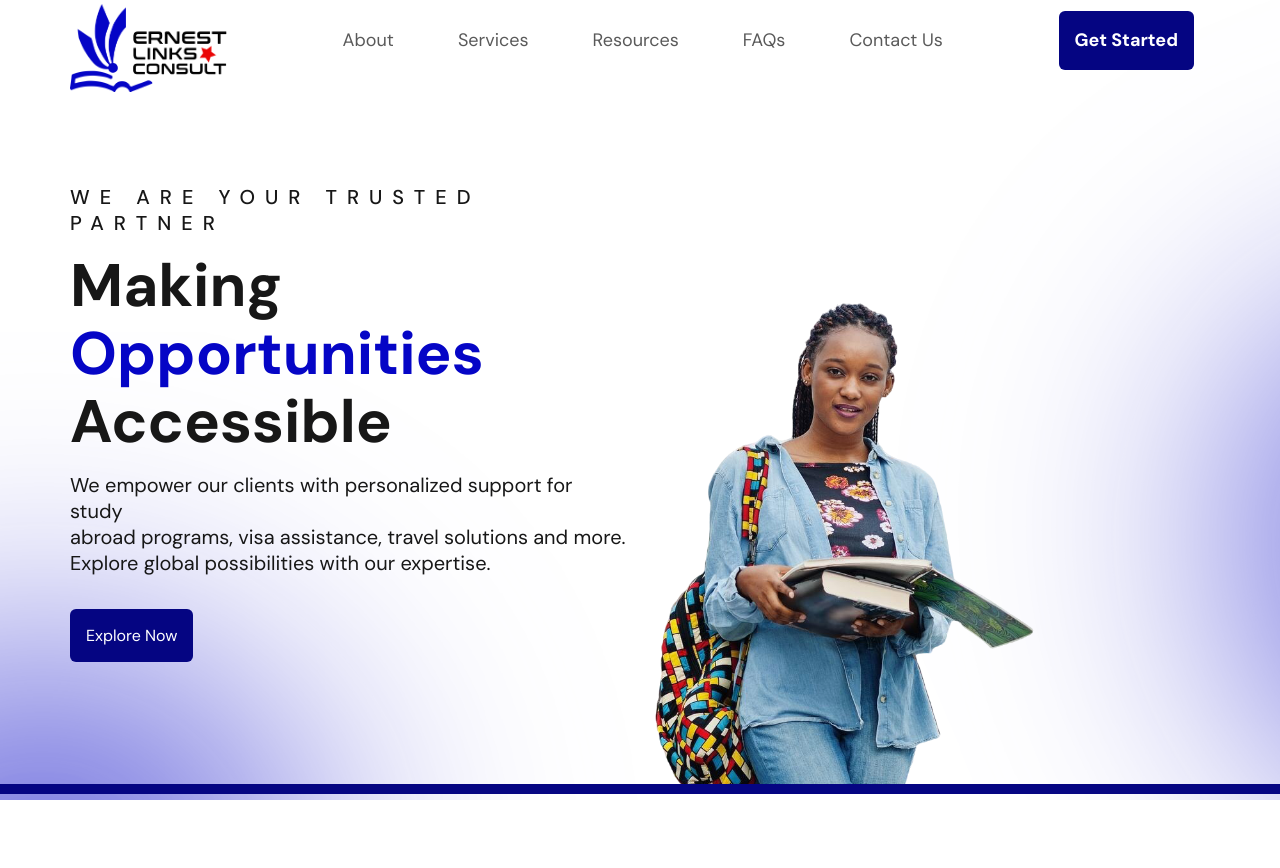
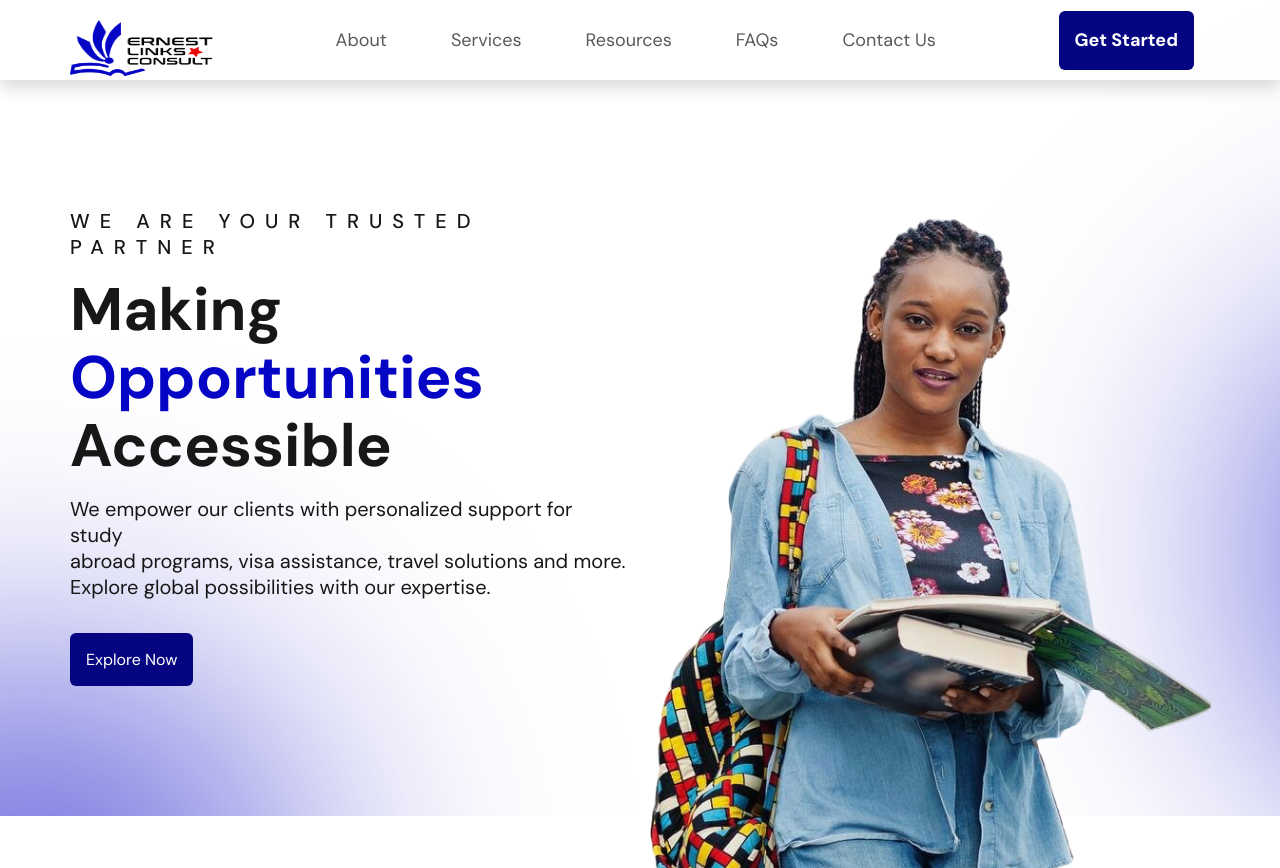
Before and after one commit to ernestlinks-consult/frontend, a Next.js app: page / in a window 1280 px wide. Before the commit the page ends 800 px from the top, so only its background shows below. Built offline with nearby package versions, Linux system fonts and the light colour scheme.

Commit message:
Updates on hero section

```diff
--- a/src/app/clientservice/page.js
+++ b/src/app/clientservice/page.js
@@ -376,7 +376,9 @@ const CustomerInfoForm = () => {
                 </div>
               </div>
 
-              <div className="border p-3 mt-4"></div>
+              <div className="border p-3 mt-4">
+
+              </div>
 
               <div className="p-4">
                 <h2 className="text-xl font-bold mb-4">Information Form</h2>
--- a/src/app/components/header/index.jsx
+++ b/src/app/components/header/index.jsx
@@ -8,33 +8,21 @@ const Navbar = () => {
   const router = useRouter();
   return (
     <>
-      {/* <div className="container-fluid" style={{ height: "8vh" }}> */}
-
-      <div
-        className="container-fluid"
-        style={{ height: "8vh", position: "relative", zIndex: 1000 }}>
+      <div className="container-fluid mt-0 mp-0" style={{ zIndex: 999 }}>
+        <div className="" style={{ height: "10vh" }}>
           <nav
-          className="navbar navbar-expand-lg bg-body-transparent"
+            className="navbar navbar-expand-lg fixed-top bg-body-light shadow"
             style={{ height: "10vh" }}>
-          <div className="container">
+            <div className="container ">
               <Link className="navbar-brand mt-3" href="/">
                 <Image
                   className="img-fluid"
+                  style={{ width: "143px", height: "7vh" }}
                   src={elc_logo}
-                width={157}
-                height={87}
                   alt="logo"
                 />
               </Link>
-            {/* <a className="navbar-brand mt-3" href="/">
-              <Image
-                className="img-fluid"
-                src={elc_logo}
-                width={157}
-                height={87}
-                alt="logo"
-              />
-            </a> */}
+
               <button
                 className="navbar-toggler"
                 type="button"
@@ -48,52 +36,6 @@ const Navbar = () => {
               <div
                 className="navContainer collapse navbar-collapse"
                 id="navbarSupportedContent">
-              {/*
-              <ul className="navbar-nav mx-auto mb-2 mb-lg-0">
-
-                <li
-                  className={`nav-item mx-4 ${
-                    router.pathname === "/" ? "active" : ""
-                  }`}>
-                  <Link className="nav-link" aria-current="page" href="/">
-                    About
-                  </Link>
-                </li>
-                <li
-                  className={`nav-item mx-4 ${
-                    router.pathname === "/" ? "active" : ""
-                  }`}>
-                  <a className="nav-link" href="/clientservice">
-                    Services
-                  </a>
-                </li>
-                <li
-                  className={`nav-item mx-4 ${
-                    router.pathname === "/" ? "active" : ""
-                  }`}>
-                  <a className="nav-link" href="#">
-                    Resources
-                  </a>
-                </li>
-                <a className="nav-link" href="/faqs">
-                  <li
-                    className={`nav-item mx-4 ${
-                      router.pathname === "/faqs" ? "active" : ""
-                    }`}>
-                    FAQs
-                  </li>
-                </a>
-
-                <li
-                  className={`nav-item mx-4 ${
-                    router.pathname === "/" ? "active" : ""
-                  }`}>
-                  <a className="nav-link" href="#">
-                    Contact Us
-                  </a>
-                </li>
-              </ul>{" "}
-              */}
                 <ul className="navbar-nav mx-auto mb-2 mb-lg-0">
                   <li
                     className={`nav-item mx-4 ${
@@ -150,6 +92,7 @@ const Navbar = () => {
             </div>
           </nav>
         </div>
+      </div>
     </>
   );
 };
--- a/src/app/globals.css
+++ b/src/app/globals.css
@@ -78,9 +78,31 @@ body {
 .active {
   color: var(--bs-nav-link-hover-color);
 }
+.hero_container {
+  max-height: 840px;
 
+  overflow: hidden;
+}
+.hero_img {
+  margin-top: 350px;
+  height: 810px;
+  object-fit: contain;
+}
 @media (max-width: 900px) {
   .navContainer {
     background-color: whitesmoke;
   }
 }
+
+@media (max-width: 868px) {
+  .landing {
+    margin-top: 24vh;
+  }
+  .hero_container {
+    max-height: 625px;
+  }
+  .hero_img {
+    margin-top: 10px;
+    max-height: 625px;
+  }
+}
--- a/src/app/page.jsx
+++ b/src/app/page.jsx
@@ -1,22 +1,22 @@
 "use client";
 import Header from "@/app/components/header/index";
-import hero_img from "./Images/Website_Design/hero_img.png";
+import "./globals.css";
+import Image from "next/image";
+import hero_img from "@/app/Images/Website_Design/hero-img-v2.png";
 export default function Home() {
   return (
     <>
+      <div className="mainContainer">
+        <Header />
+        <div className="container-fluid landing " style={{ height: "92vh" }}>
           <div
-        className="container-fluid mainContainer"
-        style={{ height: "100vh" }}>
-        <Header />
-        <div
-          className="section-one d-flex align-items-center justify-content-center"
-          id="section-one"
-          style={{ height: "90vh" }}>
+            className=" relative d-flex align-items-center justify-content-center"
+            style={{ height: "92vh" }}>
             {/* Consider this */}
             <div className="container">
-            <div className="row d-flex align-items-center flex-md-row flex-column-reverse imageandtext">
+              <div className="row d-flex align-items-center flex-md-row flex-column imageandtext">
                 {/* TEXT */}
-              <div className="col-md-6">
+                <div className="col-lg-6 col-12">
                   <h4 className="text-intro pt-3 my-3">
                     WE ARE YOUR TRUSTED PARTNER
                   </h4>
@@ -44,8 +44,8 @@ export default function Home() {
                   </div>
                 </div>
                 {/* IMAGE */}
-              <div className="col-md-6 text-center">
-                {/* <img src={{ hero_img }} alt="" /> */}
+                <div className="col-lg-6 col-12 d-flex align-items-center justify-content-center hero_container">
+                  <Image className="hero_img" src={hero_img} alt="hero_img" />
                 </div>
               </div>
             </div>
@@ -85,13 +85,17 @@ export default function Home() {
           </div>
         </div> */}
           </div>
-        <div
+        </div>
+
+      </div>
+      {/* <div className=" main-page "></div> */}
+
+      {/* <div
           className="partners"
           style={{
             height: "10px",
             backgroundColor: "rgba(5, 5, 130, 1)",
-          }}></div>
-      </div>
+          }}></div> */}
     </>
   );
 }
```
Also changed, not shown: src/app/Images/Website_Design/hero-img-v2.png (added), src/app/Images/Website_Design/hero_img.jpg (added). Lines whose indentation alone changed are shown as unchanged.
